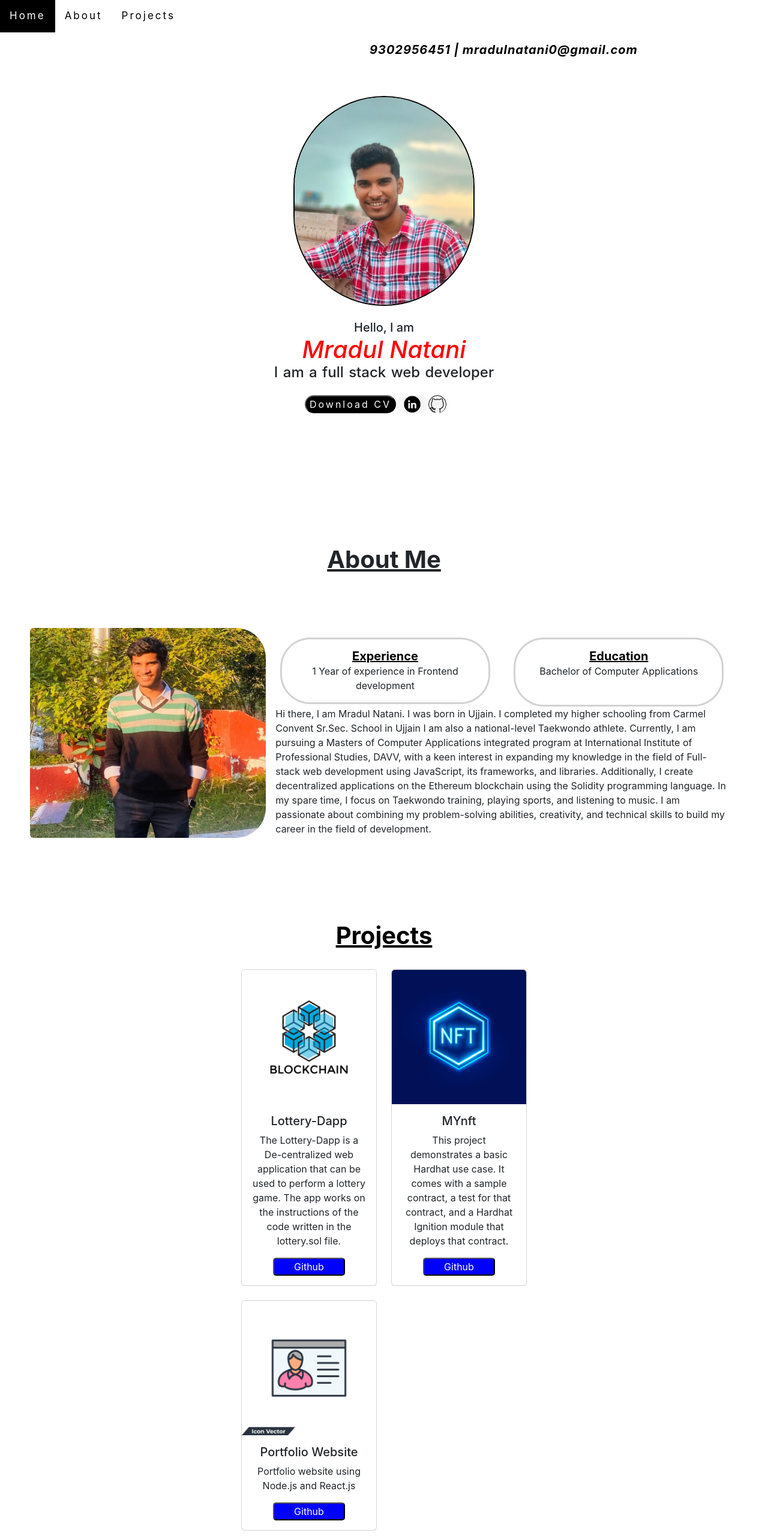
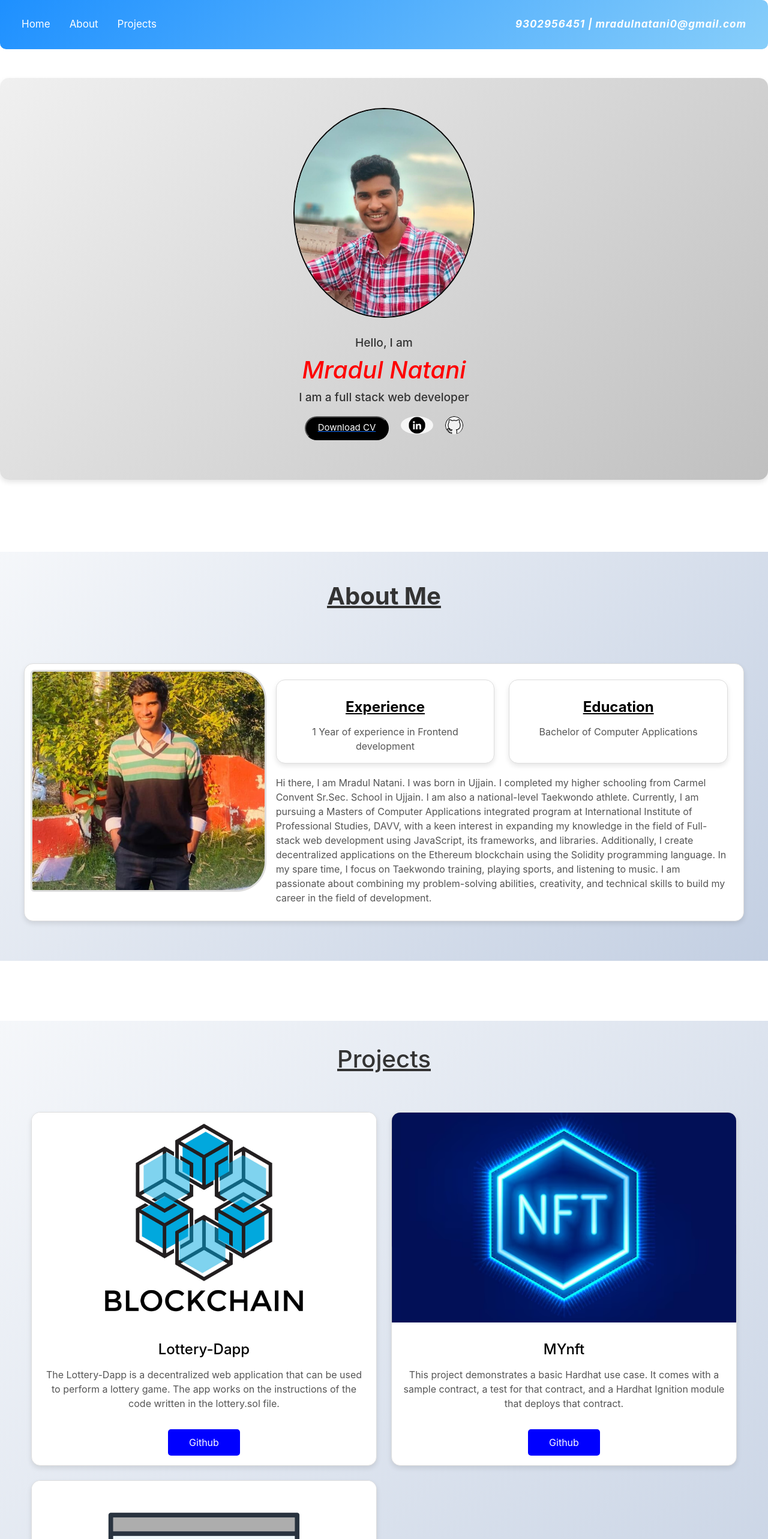
Before and after one commit to mradulnatani/My-website, a React (Create React App) app in the folder portfolio/: page / in a window 1280 px wide. Shown: the top 2566 px of the page at 60% size. Built offline with nearby package versions, Linux system fonts and the light colour scheme.

Commit message:
final ui changes

```diff
--- a/portfolio/src/myComponents/about.css
+++ b/portfolio/src/myComponents/about.css
@@ -0,0 +1,59 @@
+/* about.css */
+.about-container {
+    background: linear-gradient(135deg, #f5f7fa, #c3cfe2);
+    padding: 50px 0;
+    text-align: center;
+    margin-bottom: 100px;
+  }
+
+  .about-title {
+    color: #333;
+    font-size: 2.5rem;
+    margin-bottom: 40px;
+    text-decoration: underline;
+  }
+
+  .about-card {
+    max-width: 1200px;
+    margin: 0 auto;
+    padding: 10px;
+    border: none;
+    border-radius: 15px;
+    box-shadow: 0 4px 8px rgba(0, 0, 0, 0.1);
+    background: #fff;
+  }
+
+  .about-img {
+    border: 3px solid #ddd;
+    border-radius: 50px;
+    height: 370px;
+    width: 100%;
+    object-fit: cover;
+  }
+
+  .about-subcard {
+    border: 3px solid #ddd;
+    border-radius: 50px;
+    transition: border-width 0.3s;
+    margin-top: 15px;
+  }
+
+  .about-subcard .card-body {
+    text-align: left;
+  }
+
+  .about-description {
+    text-align: left;
+    margin-top: 20px;
+    color: #555;
+  }
+
+  .card-title {
+    color: black;
+    transition: letter-spacing 0.3s, color 0.3s;
+  }
+
+  .card-title:hover {
+    letter-spacing: 4px;
+    color: red;
+  }
--- a/portfolio/src/myComponents/about.js
+++ b/portfolio/src/myComponents/about.js
@@ -1,5 +1,6 @@
 import React from 'react';
 import Img2 from '../myComponents/Myimge2.jpg';
+import './about.css';
 
 export default function About() {
   const handleMouseOverabout = (e) => {
@@ -11,47 +12,35 @@ export default function About() {
     e.target.style.letterSpacing = '0px';
     e.target.style.color = 'black';
   };
-  const mouseoverexp=(e)=>{
-    e.target.style.borderWidth= '5px'
-  }
-  const mouseleaveexp=(e)=>{
-    e.target.style.borderWidth='3px'
-  }
+
+  const mouseoverexp = (e) => {
+    e.target.style.borderWidth = '5px';
+  };
+
+  const mouseleaveexp = (e) => {
+    e.target.style.borderWidth = '3px';
+  };
 
   return (
-    <div style={{ marginBottom:'100px',display:'inline-block'}}>
+    <div className='about-container'>
       <h1
         onMouseOver={handleMouseOverabout}
         onMouseLeave={handleMouseLeaveabout}
-        style={{ display: 'block' }}
+        className='about-title'
       >
         <b>
           <u>About Me</u>
         </b>
+        <br/>
+        <br/>
       </h1>
-      <br />
-      <br />
-      <br />
-      <div
-        className="card mb-3"
-        style={{
-          maxWidth: '1200px',
-          margin: '0 auto',
-          padding: '10px',
-          display: 'block',
-          borderWidth: 0,
-          width: '100%',
-          maxHeight:'1000px',
-          height:'100%'
-        }}
-      >
+      <div className="card mb-3 about-card">
         <div className="row g-0">
           <div className="col-md-4">
             <img
               src={Img2}
-              className="img-fluid rounded-start"
-              alt="..."
-              style={{ borderWidth: '3px' ,height:'350px',width:'900px',borderRadius:'50px 50px 50px'}}
+              className="img-fluid rounded-start about-img"
+              alt="About me"
             />
           </div>
           <div className="col-md-8">
@@ -59,18 +48,12 @@ export default function About() {
               <div className="row">
                 <div className="col-sm-6 mb-3 mb-sm-0">
                   <div
-                    className="card"
-                    style={{
-                      borderWidth: '3px',
-                      maxHeight: '150px',
-                      maxWidth: '650px',
-                      width: '350px',
-                      margin: 'auto',
-                      borderRadius: '50px',
-                    }}
-                    onMouseOver={mouseoverexp} onMouseLeave={mouseleaveexp} >
+                    className="card exp-card"
+                    onMouseOver={mouseoverexp}
+                    onMouseLeave={mouseleaveexp}
+                  >
                     <div className="card-body">
-                      <h5 className="card-title" style={{ color: 'black' ,display:'inline'}}onMouseOver={handleMouseOverabout}onMouseLeave={handleMouseLeaveabout}>
+                      <h5 className="card-title exp-title" onMouseOver={handleMouseOverabout} onMouseLeave={handleMouseLeaveabout}>
                         <b>
                           <u>Experience</u>
                         </b>
@@ -83,19 +66,12 @@ export default function About() {
                 </div>
                 <div className="col-sm-6">
                   <div
-                    className="card"
-                    style={{
-                      borderWidth: '3px',
-                      maxHeight: '150px',
-                      maxWidth: '650px',
-                      width: '350px',
-                      margin: 'auto',
-                      borderRadius: '50px',
-                      height:'115px'
-                    }}
-                    onMouseOver={mouseoverexp} onMouseLeave={mouseleaveexp} >
+                    className="card exp-card"
+                    onMouseOver={mouseoverexp}
+                    onMouseLeave={mouseleaveexp}
+                  >
                     <div className="card-body">
-                      <h5 className="card-title" style={{ color: 'black',display:'inline' }}onMouseOver={handleMouseOverabout}onMouseLeave={handleMouseLeaveabout}>
+                      <h5 className="card-title exp-title" onMouseOver={handleMouseOverabout} onMouseLeave={handleMouseLeaveabout}>
                         <b>
                           <u>Education</u>
                         </b>
@@ -107,14 +83,9 @@ export default function About() {
                   </div>
                 </div>
               </div>
-              <p
-                className="card-text"
-                style={{
-                  textAlign: 'left',
-                }}
-              >
+              <p className="card-text about-description">
                 Hi there, I am Mradul Natani. I was born in Ujjain. I completed
-                my higher schooling from Carmel Convent Sr.Sec. School in Ujjain
+                my higher schooling from Carmel Convent Sr.Sec. School in Ujjain.
                 I am also a national-level Taekwondo athlete. Currently, I am
                 pursuing a Masters of Computer Applications integrated program at
                 International Institute of Professional Studies, DAVV, with a keen
@@ -129,7 +100,6 @@ export default function About() {
               </p>
             </div>
           </div>
-
         </div>
       </div>
     </div>
--- a/portfolio/src/myComponents/main.css
+++ b/portfolio/src/myComponents/main.css
@@ -1,9 +1,88 @@
-.image-container:hover {
-    transform: scale(1.1);
-    transition: transform 0.3s ease;
-    border: 15px solid black;
+/* main.css */
+.mainclass {
+  display: flex;
+  flex-direction: column;
+  align-items: center;
+  background: linear-gradient(135deg, #f0f0f0, #c0c0c0);
+  padding: 50px 20px;
+  border-radius: 15px;
+  box-shadow: 0 4px 8px rgba(0, 0, 0, 0.1);
+  margin-bottom: 0px;
+}
+
+.image-container {
+  height: 350px;
+  border-radius: 50%;
+  border: 2px solid black;
+  transition: border-color 0.3s;
+}
+
+.intro {
+  text-align: center;
+  margin-top: 20px;
+}
+
+.intro-text {
+  margin: 10px 0;
+  font-size: 1.2rem;
+  color: #333;
+}
+
+.name-text {
+  font-style: oblique;
+  color: red;
+  font-size: 2.5rem;
+  margin: 10px 0;
+}
+
+.social-links {
+  list-style: none;
+  padding: 0;
+  display: flex;
+  gap: 20px;
+  justify-content: center;
+  margin-top: 20px;
+}
+
+.download-cv-button {
+  background-color: black;
+  color: white;
+  height: 40px;
+  border-radius: 20px;
+  font-size: 15px;
+  padding: 0 20px;
+  display: flex;
+  align-items: center;
+  justify-content: center;
+  transition: background-color 0.3s, color 0.3s;
+}
+
+.download-cv-button:hover {
+  background-color: red;
+}
+
+.social-icon {
+  height: 30px;
+  border-radius: 50%;
+  transition: border 0.3s;
+}
+
+@media (max-width: 768px) {
+  .intro-text {
+    font-size: 1rem;
   }
-ul li{
-    float: left;
-    flex: content;
+
+  .name-text {
+    font-size: 2rem;
+  }
+
+  .social-links {
+    gap: 10px;
+  }
+
+  .download-cv-button {
+    font-size: 14px;
+    height: 35px;
+    padding: 0 15px;
+  }
 }
--- a/portfolio/src/myComponents/main.js
+++ b/portfolio/src/myComponents/main.js
@@ -1,60 +1,89 @@
-import React from 'react';
+import React, { useState, useEffect } from 'react';
 import Image from '../myComponents/myimage.jpg';
 import Limg from '../myComponents/linkedinlogo.png';
 import Gimg from '../myComponents/githublogo.png';
 import './main.css';
 
 export default function Main() {
+  const [imageVisible, setImageVisible] = useState(false);
+
+  useEffect(() => {
+    setImageVisible(true);
+  }, []);
+
   const handleMouseOver = (event) => {
     event.target.style.color = 'white';
-    event.target.style.backgroundColor = 'red'
+    event.target.style.backgroundColor = 'red';
   };
 
   const handleMouseLeave = (event) => {
     event.target.style.color = 'white';
-    event.target.style.backgroundColor = 'black'
+    event.target.style.backgroundColor = 'black';
   };
-  const handleMouseOverLi = (e)=>{
-    e.target.style.border = '2px solid black'
+
+  const handleMouseOverLi = (e) => {
+    e.target.style.border = '2px solid black';
   };
-  const handleMouseLeaveLi = (e)=>{
-    e.target.style.border = '0px'
-  }
-  const handleMouseOverGh = (e)=>{
-    e.target.style.border = '2px solid black'
+
+  const handleMouseLeaveLi = (e) => {
+    e.target.style.border = '0px';
   };
-  const handleMouseLeaveGh = (e)=>{
-    e.target.style.border = '0px'
-  }
-  const handleMouseOveri=(e)=>{
-    e.target.style.borderColor = 'red';
-  }
-  const handleMouseLeavei=(e)=>{
-    e.target.style.borderColor = 'black'
-  }
+
+  const handleMouseOverGh = (e) => {
+    e.target.style.border = '2px solid black';
+  };
+
+  const handleMouseLeaveGh = (e) => {
+    e.target.style.border = '0px';
+  };
+
+  const handleMouseOveri = (e) => {
+    e.target.style.borderColor = 'rgb(239, 194, 194)';
+  };
+
+  const handleMouseLeavei = (e) => {
+    e.target.style.borderColor = 'black';
+  };
+
   return (
-    <div style={{ display: 'flex', alignItems: 'center', flexDirection: 'column',marginBottom:'100px' }} className='mainclass'>
-      <img src={Image} alt='myimage' style={{ height: '350px', margin: 0, borderRadius: '990px', border: '2px solid black'}} className='image-container' onMouseOver={handleMouseOveri} onMouseLeave={handleMouseLeavei}/>
-      <div className='intro' style={{ float: 'left', margin: 0 }}>
-        <br />
-        <h4 style={{ marginBottom: '1px', fontSize: '20px' }}>Hello, I am</h4>
-        <h2 style={{ fontStyle: 'oblique', color: 'red', fontSize: '40px', margin: 0 }}>Mradul Natani</h2>
-        <h4 style={{ margin: 0, wordSpacing: '2px' }}>I am a full stack web developer</h4>
-        <br />
-        <ul style={{ listStyle: 'none', marginLeft: '40px',marginRight:'100px'}}>
+    <div className='mainclass'>
+      <img
+        src={Image}
+        alt='myimage'
+        className={`image-container ${imageVisible ? 'visible' : ''}`}
+        onMouseOver={handleMouseOveri}
+        onMouseLeave={handleMouseLeavei}
+      />
+      <div className='intro'>
+        <h4 className='intro-text'>Hello, I am</h4>
+        <h2 className='name-text'>Mradul Natani</h2>
+        <h4 className='intro-text'>I am a full stack web developer</h4>
+        <ul className='social-links'>
           <li onMouseOver={handleMouseOver} onMouseLeave={handleMouseLeave}>
             <a href='https://www.dropbox.com/scl/fi/53trazfdjiezxcjomc0fx/Mraadul-Natani-Resume.docx?rlkey=vc7hprtxk14dc2p293c2u6z9x&st=6bfdxp7m&dl=0'>
-              <button style={{ backgroundColor: 'black', color: 'white', height: '30px', borderRadius: '30px',letterSpacing:'3px' }}>Download CV</button>
+              <button className='download-cv-button'>Download CV</button>
             </a>
           </li>
           <li>
             <a href='https://www.linkedin.com/in/mradul-natani-882194248/'>
-              <img src={Limg} alt='linkedin' style={{ height: '30px', borderRadius: '900px',margin:'auto' }} onMouseOver={handleMouseOverLi} onMouseLeave={handleMouseLeaveLi} />
+              <img
+                src={Limg}
+                alt='linkedin'
+                className='social-icon'
+                onMouseOver={handleMouseOverLi}
+                onMouseLeave={handleMouseLeaveLi}
+              />
             </a>
           </li>
           <li>
             <a href='https://github.com/mradulnatani'>
-              <img src={Gimg} alt='github' style={{ borderRadius: '900px', height: '30px',margin:'auto' }} onMouseOver={handleMouseOverGh} onMouseLeave={handleMouseLeaveGh}/>
+              <img
+                src={Gimg}
+                alt='github'
+                className='social-icon'
+                onMouseOver={handleMouseOverGh}
+                onMouseLeave={handleMouseLeaveGh}
+              />
             </a>
           </li>
         </ul>
--- a/portfolio/src/myComponents/navbar.css
+++ b/portfolio/src/myComponents/navbar.css
@@ -1,16 +1,23 @@
+
 .topnav {
-    background-color: white;
+    background: linear-gradient(135deg, #1e90ff, #87cefa);
     overflow: hidden;
+    border-radius: 0px 10px 10px 10px;
+    padding: 14px 20px;
+    display: flex;
+    align-items: center;
+    justify-content: space-between;
   }
 
   .topnav a {
     float: left;
     display: block;
-    color: black;
+    color: white;
     text-align: center;
     padding: 14px 16px;
     text-decoration: none;
     font-size: 17px;
+    transition: 0.3s;
   }
 
   .topnav a:hover {
@@ -18,13 +25,15 @@
     color: black;
   }
 
-.topnav a.active {
-    background-color: black;
-    color: white;
+  .topnav .icon {
+    display: none;
   }
 
-.topnav .icon {
-    display: none;
+  .contact-info {
+    margin-left: auto;
+    font-size: 20px;
+    letter-spacing: 1px;
+    color: white;
   }
 
   @media screen and (max-width: 600px) {
@@ -38,10 +47,10 @@
   }
 
   @media screen and (max-width: 600px) {
-    .mainclass.responsive {
+    .topnav.responsive {
       position: relative;
     }
-    .topnav.responsive a.icon {
+    .topnav.responsive .icon {
       position: absolute;
       right: 0;
       top: 0;
@@ -51,4 +60,8 @@
       display: block;
       text-align: left;
     }
+    .topnav.responsive .contact-info {
+      text-align: center;
+      margin: 10px 0;
     }
+  }
--- a/portfolio/src/myComponents/navbar.js
+++ b/portfolio/src/myComponents/navbar.js
@@ -1,5 +1,6 @@
-import React from 'react'
-import './navbar.css'
+import React from 'react';
+import './navbar.css';
+
 export default function Navbar() {
   function myFunction() {
     var x = document.getElementById("myTopnav");
@@ -12,17 +13,16 @@ function myFunction() {
 
   return (
     <div>
-<link rel="stylesheet" href="https://cdnjs.cloudflare.com/ajax/libs/font-awesome/4.7.0/css/font-awesome.min.css"/>
-<div class="topnav" id="myTopnav" style={{color:'black',borderRadius:'0px 10px 10px 10px'}}>
-    <a href="#" class="active" style={{letterSpacing:'3px'}}>Home</a>
-    <a href="./about.js" style={{letterSpacing:'3px'}}>About</a>
-    <a href="./projects.js" style={{letterSpacing:'3px'}}>Projects</a>
-    <a href='#' style={{marginLeft:'600px',fontSize:'20px',letterSpacing:'2px',color:'black',letterSpacing:'1px'}}><i><b>9302956451 | mradulnatani0@gmail.com</b></i></a>
-    <a href="javascript:void(0);" class="icon" onclick="myFunction()">
-        <i class="fa fa-bars"></i>
+      <link rel="stylesheet" href="https://cdnjs.cloudflare.com/ajax/libs/font-awesome/4.7.0/css/font-awesome.min.css" />
+      <div className="topnav" id="myTopnav">
+        <a href="#" className="active">Home</a>
+        <a href="./about.js">About</a>
+        <a href="./projects.js">Projects</a>
+        <a href="#" className="contact-info"><i><b>9302956451 | mradulnatani0@gmail.com</b></i></a>
+        <a href="javascript:void(0);" className="icon" onClick={myFunction}>
+          <i className="fa fa-bars"></i>
         </a>
       </div>
-
     </div>
-  )
+  );
 }
--- /dev/null
+++ b/portfolio/src/myComponents/projcts.css
@@ -0,0 +1,67 @@
+/* Projects.css */
+.projects-container {
+  background: linear-gradient(135deg, #f5f7fa, #c3cfe2);
+  padding: 40px 0;
+  text-align: center;
+  margin-bottom: 10px;
+}
+
+.projects-title {
+  color: #333;
+  font-size: 2.5rem;
+  margin-bottom: 40px;
+  text-decoration: underline;
+}
+
+.projects-grid {
+  max-width: 1200px;
+  margin: 0 auto;
+}
+
+.card {
+  height: 100%;
+  width: 100%;
+  border: 1px solid #ddd;
+  border-radius: 15px;
+  overflow: hidden;
+  transition: transform 0.3s, box-shadow 0.3s;
+  box-shadow: 0 4px 8px rgba(0, 0, 0, 0.1);
+}
+
+.card:hover {
+  transform: translateY(-10px);
+  box-shadow: 0 16px 32px rgba(0, 0, 0, 0.2);
+}
+
+.card-img-top {
+  height: 350px;
+  object-fit: cover;
+}
+
+.card-title {
+  font-size: 1.5rem;
+  margin: 15px 0;
+}
+
+.card-text {
+  font-size: 1rem;
+  color: #555;
+}
+
+.project-button {
+  background-color: blue;
+  color: white;
+  border-radius: 5px;
+  width: 120px;
+  border: none;
+  padding: 10px;
+  cursor: pointer;
+  transition: background-color 0.3s, color 0.3s;
+  margin-top: 15px;
+  display: inline-block;
+}
+
+.project-button:hover {
+  background-color: white;
+  color: blue;
+}
--- a/portfolio/src/myComponents/projects.js
+++ b/portfolio/src/myComponents/projects.js
@@ -1,61 +1,69 @@
-import React from 'react'
-import Nftlogo from '../myComponents/nftlogo.avif'
-import Blockchainlogo from '../myComponents/blockchainlogo.jpg'
-import Portfoliologo from '../myComponents/portfolio.jpg'
-export default function projects() {
-  const handlebuttonOver=(e)=>{
-    e.target.style.backgroundColor='white'
-    e.target.style.color = 'blue'
-  }
-  const handlebuttonLeave=(e)=>{
-    e.target.style.backgroundColor='blue'
-    e.target.style.color='white'
-  }
-  const handleprojectOver=(e)=>{
-    e.target.style.borderWidth = '5px'
-  }
-  const handleprojectLeave=(e)=>{
-    e.target.style.borderWidth = '1px'
-  }
+import React from 'react';
+import Nftlogo from '../myComponents/nftlogo.avif';
+import Blockchainlogo from '../myComponents/blockchainlogo.jpg';
+import Portfoliologo from '../myComponents/portfolio.jpg';
+import './projcts.css';
+
+export default function Projects() {
+  const handleButtonOver = (e) => {
+    e.target.style.backgroundColor = 'white';
+    e.target.style.color = 'blue';
+  };
+
+  const handleButtonLeave = (e) => {
+    e.target.style.backgroundColor = 'blue';
+    e.target.style.color = 'white';
+  };
+
+  const handleProjectOver = (e) => {
+    e.target.style.borderWidth = '5px';
+  };
+
+  const handleProjectLeave = (e) => {
+    e.target.style.borderWidth = '1px';
+  };
+
   return (
-    <div style={{marginBottom:'400px'}}>
-        <h1 style={{color:'black'}}><b><u>Projects</u></b></h1>
-      <div className="row row-cols-1 row-cols-md-2 g-4"style={{maxHeight:'600px',maxWidth:'500px',margin:'auto'}}>
+    <div className="projects-container">
+      <h1 className="projects-title">Projects</h1>
+      <div className="row row-cols-1 row-cols-md-2 g-4 projects-grid">
         <div className="col">
-    <div className="card" style={{height:'100%',width:'100%'}}>
-      <img src={Blockchainlogo} className="card-img-top" alt="..."/>
+          <div className="card" onMouseOver={handleProjectOver} onMouseLeave={handleProjectLeave}>
+            <img src={Blockchainlogo} className="card-img-top" alt="Blockchain Project" />
             <div className="card-body">
-        <h5 className="card-title">
-        Lottery-Dapp</h5>
-        <p className="card-text">The Lottery-Dapp is a De-centralized web application that can be used to perform a lottery game. The app works on the instructions of the code written in the lottery.sol file.</p>
-        <a href='https://github.com/mradulnatani/lottery-Dapp'><button style={{backgroundColor:'blue',color:'white',borderRadius:'5px',width:'120px'}} onMouseOver={handlebuttonOver} onMouseLeave={handlebuttonLeave}>Github</button></a>
+              <h5 className="card-title">Lottery-Dapp</h5>
+              <p className="card-text">The Lottery-Dapp is a decentralized web application that can be used to perform a lottery game. The app works on the instructions of the code written in the lottery.sol file.</p>
+              <a href="https://github.com/mradulnatani/lottery-Dapp">
+                <button className="project-button" onMouseOver={handleButtonOver} onMouseLeave={handleButtonLeave}>Github</button>
+              </a>
             </div>
           </div>
         </div>
         <div className="col">
-    <div className="card" style={{height:'100%',width:'100%'}}>
-      <img src={Nftlogo} className="card-img-top" alt="..."/>
+          <div className="card" onMouseOver={handleProjectOver} onMouseLeave={handleProjectLeave}>
+            <img src={Nftlogo} className="card-img-top" alt="NFT Project" />
             <div className="card-body">
               <h5 className="card-title">MYnft</h5>
-        <p className="card-text">
-        This project demonstrates a basic Hardhat use case. It comes with a sample contract, a test for that contract, and a Hardhat Ignition module that deploys that contract.</p>
-        <a href='https://github.com/mradulnatani/MYnft'><button style={{backgroundColor:'blue',color:'white',borderRadius:'5px',width:'120px'}}onMouseOver={handlebuttonOver} onMouseLeave={handlebuttonLeave}>Github</button></a>
+              <p className="card-text">This project demonstrates a basic Hardhat use case. It comes with a sample contract, a test for that contract, and a Hardhat Ignition module that deploys that contract.</p>
+              <a href="https://github.com/mradulnatani/MYnft">
+                <button className="project-button" onMouseOver={handleButtonOver} onMouseLeave={handleButtonLeave}>Github</button>
+              </a>
             </div>
           </div>
         </div>
         <div className="col">
-    <div className="card"style={{height:'100%',width:'100%'}}>
-      <img src={Portfoliologo} className="card-img-top" alt="..."/>
+          <div className="card" onMouseOver={handleProjectOver} onMouseLeave={handleProjectLeave}>
+            <img src={Portfoliologo} className="card-img-top" alt="Portfolio Project" />
             <div className="card-body">
               <h5 className="card-title">Portfolio Website</h5>
               <p className="card-text">Portfolio website using Node.js and React.js</p>
-        <a href='https://github.com/mradulnatani/My-website'><button style={{backgroundColor:'blue',color:'white',borderRadius:'5px',width:'120px'}}onMouseOver={handlebuttonOver} onMouseLeave={handlebuttonLeave}>Github</button></a>
+              <a href="https://github.com/mradulnatani/My-website">
+                <button className="project-button" onMouseOver={handleButtonOver} onMouseLeave={handleButtonLeave}>Github</button>
+              </a>
             </div>
           </div>
         </div>
-
       </div>
     </div>
-
-  )
+  );
 }
```
Lines whose indentation alone changed are shown as unchanged.
